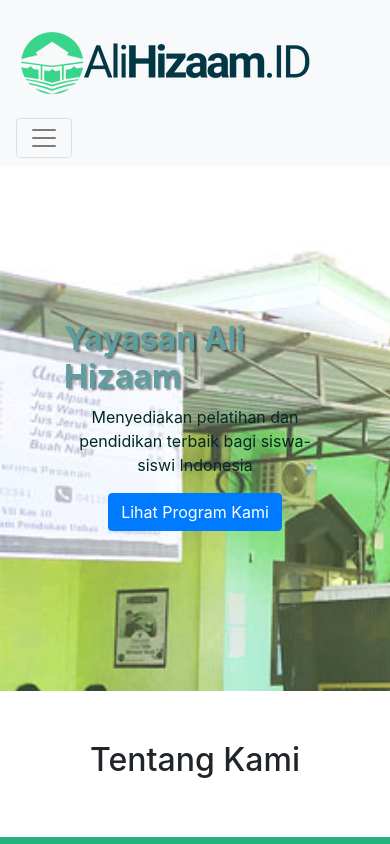
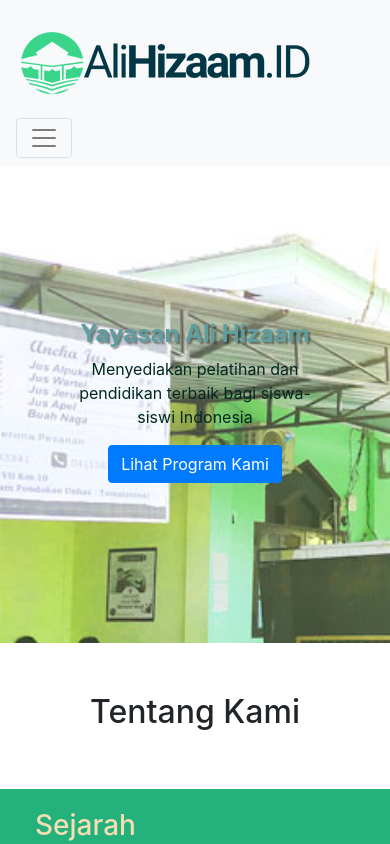
Before and after one commit to sulfitra/webyayasanalihizaam-working, a Nuxt app: page / in a window 390 px wide. Shown: the top 844 px of the page. Built offline with nearby package versions, Linux system fonts and the light colour scheme.

Commit message:
hero wrap

```diff
--- a/components/Hero.vue
+++ b/components/Hero.vue
@@ -55,7 +55,8 @@
     padding: 20rem 4rem 10rem;
   }
   .hero-title {
-    font-size: 2rem;
+    font-size: 1.5rem;
+    white-space: nowrap;
   }
   .hero-description {
     font-size: 1rem;
```
